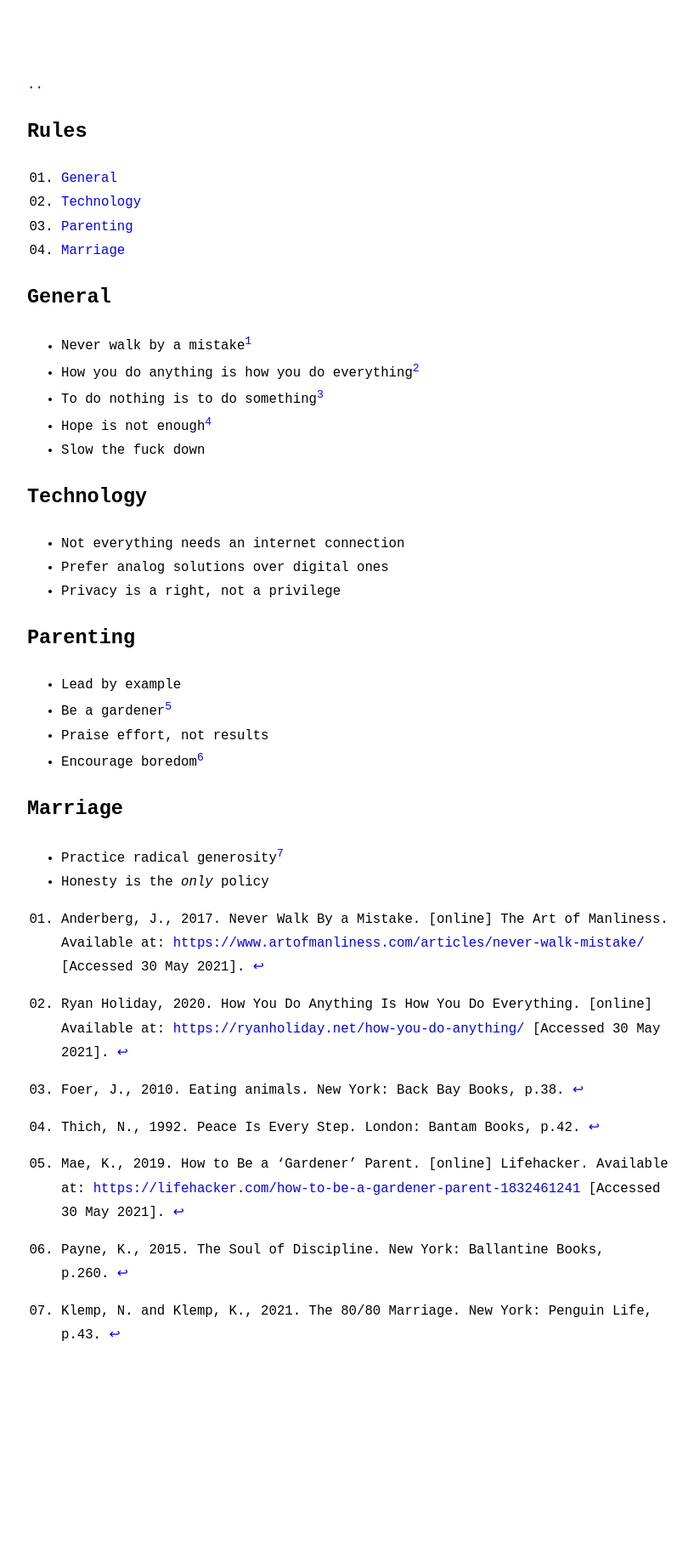
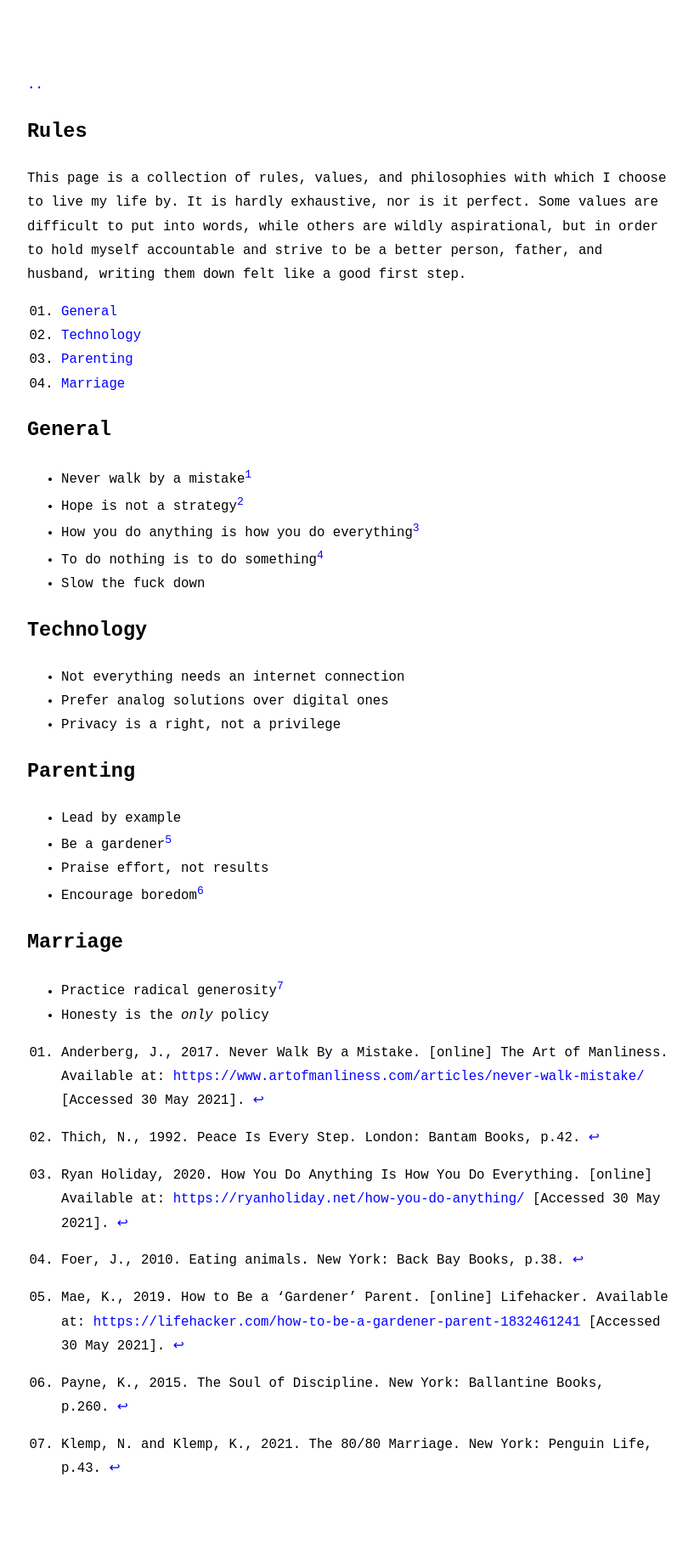
Before and after one commit to zachflower/flower.codes, a Jekyll site: the page built from rules.md, in a window 1280 px wide. Shown: the whole page at 85% size, without its empty margins (230-1047 px from the left). Built offline with Jekyll 4.4.1, drawn with Linux system fonts in a browser that asks for light colours; Markdown is read by kramdown in place of the engine named in the settings; before the commit the page ends 1688 px from its top, so only the background shows below that.

Commit message:
add explanations for my rules

```diff
--- a/rules.md
+++ b/rules.md
@@ -3,6 +3,8 @@ layout: page
 title: Rules
 regenerate: true
 ---
+
+This page is a collection of rules, values, and philosophies with which I choose to live my life by. It is hardly exhaustive, nor is it perfect. Some values are difficult to put into words, while others are wildly aspirational, but in order to hold myself accountable and strive to be a better person, father, and husband, writing them down felt like a good first step.
 
 01. [General](#general)
 01. [Technology](#technology)
@@ -12,9 +14,9 @@ regenerate: true
 ## General
 
 - Never walk by a mistake[^mistakes]
+- Hope is not a strategy[^hope]
 - How you do anything is how you do everything[^doing]
 - To do nothing is to do something[^nothing]
-- Hope is not enough[^hope]
 - Slow the fuck down
 
 [^mistakes]: Anderberg, J., 2017. Never Walk By a Mistake. [online] The Art of Manliness. Available at: <https://www.artofmanliness.com/articles/never-walk-mistake/> [Accessed 30 May 2021].
```
